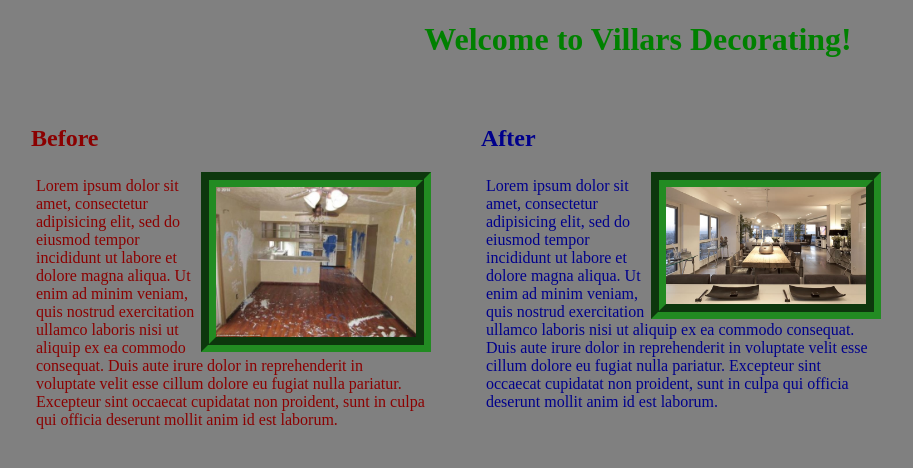
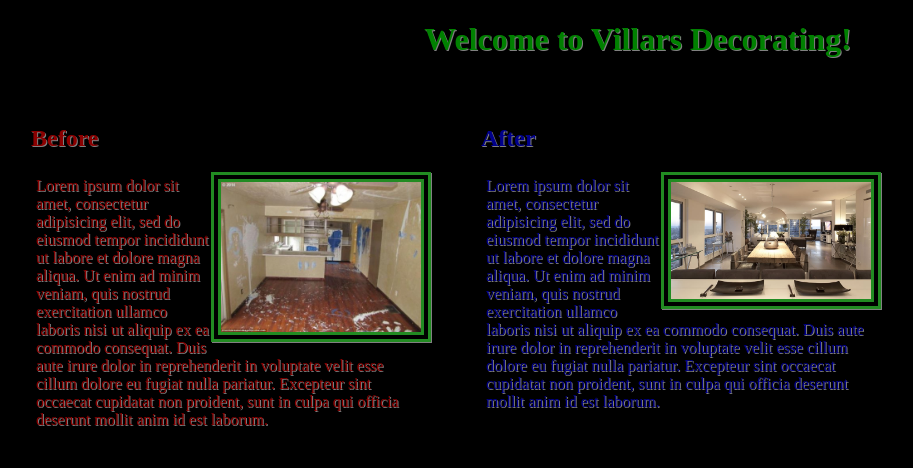
Before and after one commit to Dvillars/decorator, a plain HTML site: page index.html in a window 1280 px wide. Shown: the whole page, without its empty margins (2-915 px from the left). Drawn offline with Linux system fonts and the light colour scheme.

Commit message:
renamed some things and added text-shadow and black background

```diff
--- a/css/styles.css
+++ b/css/styles.css
@@ -1,5 +1,6 @@
 body {
-  background-color: grey;
+  background-color: black;
+  text-shadow: 1px 1px grey;
 }
 
 h1 {
@@ -24,7 +25,8 @@ h1 {
 img {
   float: right;
   width: 200px;
-  border: groove 15px forestgreen;
+  border: 10px forestgreen double;
+  box-shadow: 1px 1px grey;
 }
 
 .para {
--- a/index.html
+++ b/index.html
@@ -10,7 +10,7 @@
 
     <div class='before'>
       <h2>Before</h2>
-      <img src="img/shithole.jpg" alt="a shithole of a house">
+      <img src="img/bad.jpg" alt="a house in poor condition">
       <p class='para'>Lorem ipsum dolor sit amet, consectetur adipisicing elit, sed do eiusmod tempor incididunt ut labore et dolore magna aliqua. Ut enim ad minim veniam, quis nostrud exercitation ullamco laboris nisi ut aliquip ex ea commodo consequat. Duis aute irure dolor in reprehenderit in voluptate velit esse cillum dolore eu fugiat nulla pariatur. Excepteur sint occaecat cupidatat non proident, sunt in culpa qui officia deserunt mollit anim id est laborum.</p>
     </div>
 
```
Also changed, not shown: img/bad.jpg (renamed from img/shithole.jpg).
